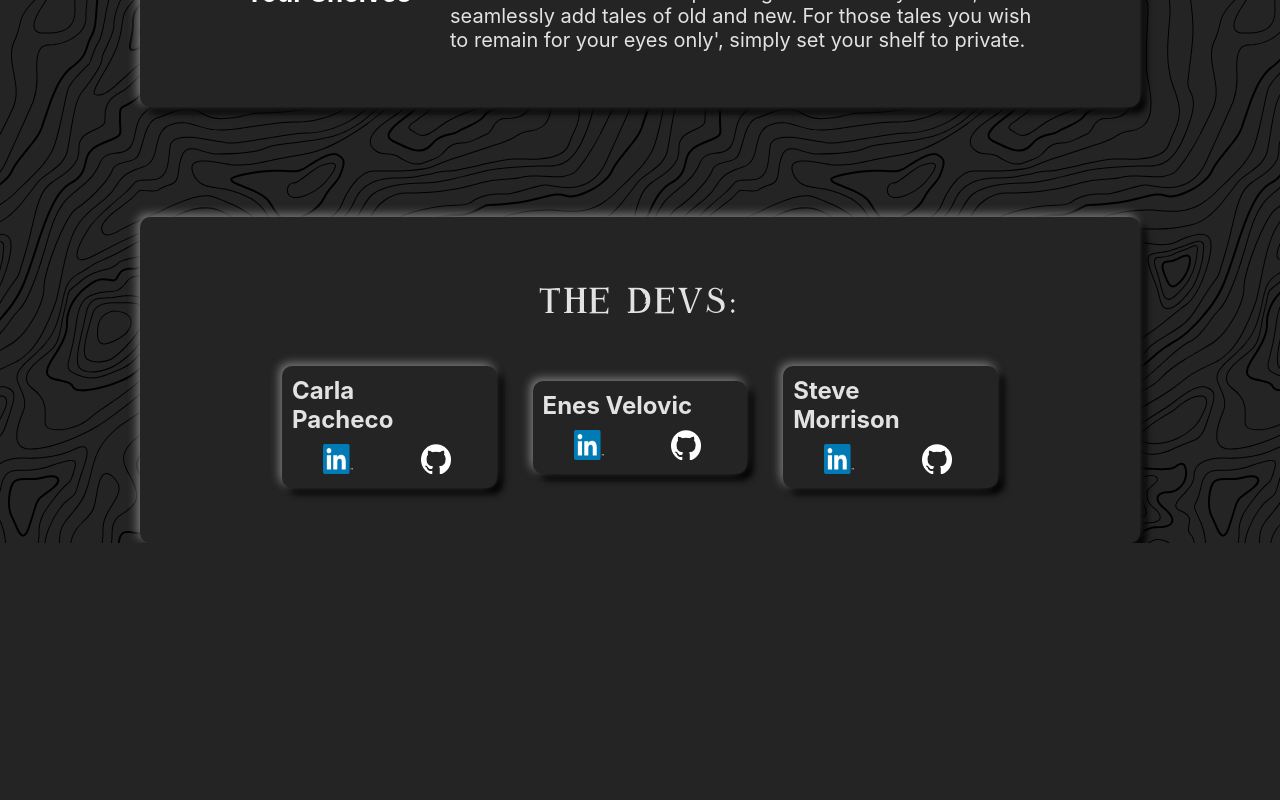
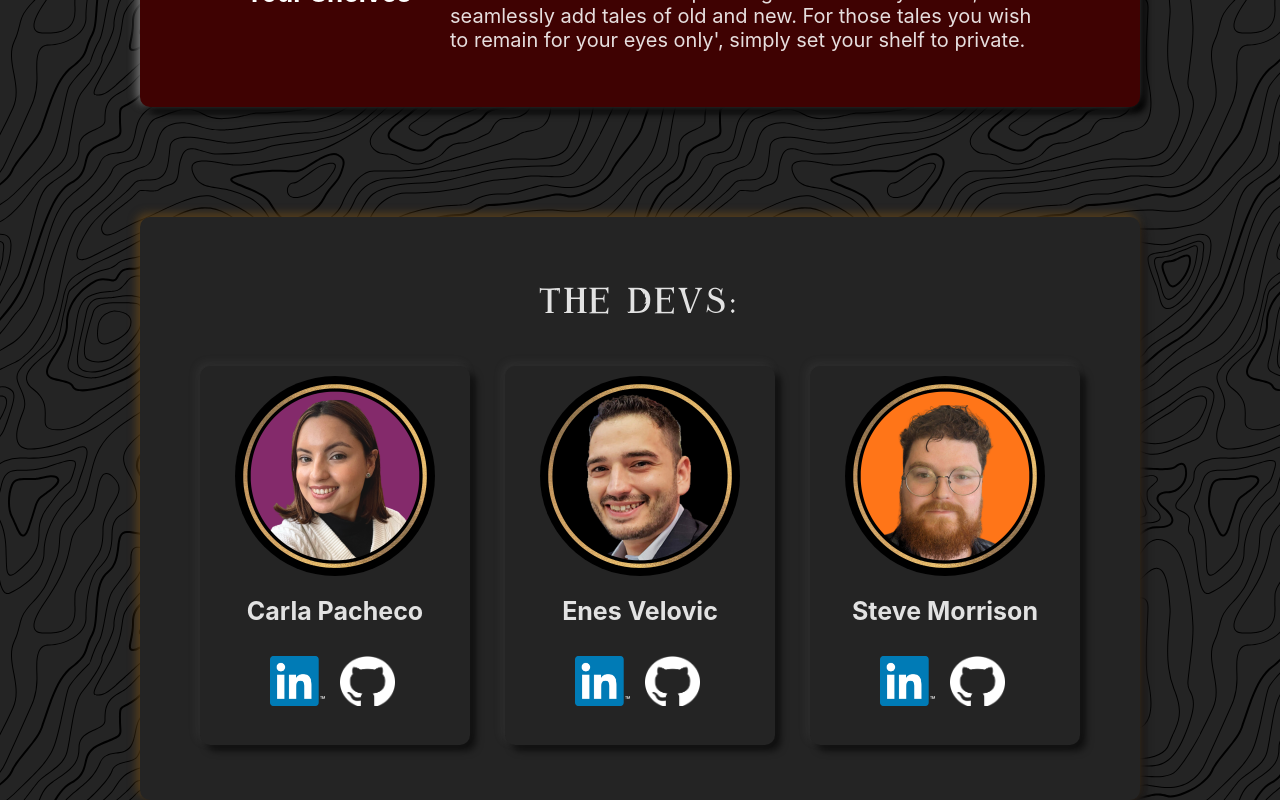
Before and after one commit to cmpacheco23/fantastic-books-front-end, a React (Vite) app: page / in a window 1280 px wide. Shown: the part 1774-2574 px from the top of the page. Before the commit the page ends 2317 px from the top, so only its background shows below. Built offline with nearby package versions, Linux system fonts and the light colour scheme; no server answers.

Commit message:
style dev section landing

```diff
--- a/src/pages/Landing/Landing.jsx
+++ b/src/pages/Landing/Landing.jsx
@@ -4,6 +4,9 @@
 import styles from './Landing.module.css'
 import LinkedInLogo from '/assets/LIlogo.png';
 import GithubLogo from '/assets/githubWhiteLogo.png';
+import carla from '/assets/carla.png'
+import steven from '/assets/steven.png'
+import enes from '/assets/enes.png'
 const Landing = ({ user }) => {
   const renderLink = (logoSrc, altText, linkUrl) => (
     <div className={styles.linkContainer}>
@@ -56,8 +59,8 @@ const Landing = ({ user }) => {
         <h3 className={styles.devTitle}>The Devs:</h3>
           <div className={styles.devCards}>
             <article className={styles.devCard}>
-              {/* <h2>Face</h2> */}
-              <h2>Carla Pacheco</h2>
+            <img src={carla} alt="Carla's Profile Photo" className={styles.devPhoto} />
+              <h2 className={styles.devName}>Carla Pacheco</h2>
               <div className={styles.linkContainer}>
                 {renderLink(LinkedInLogo, "LinkedIn Logo", 'https://www.linkedin.com/in/thecarlapacheco/')}
                 {renderLink(GithubLogo, "GitHub Logo", 'https://github.com/cmpacheco23')}
@@ -65,8 +68,8 @@ const Landing = ({ user }) => {
             </article>
 
             <article className={styles.devCard}>
-              {/* <h2>Face</h2> */}
-              <h2>Enes Velovic</h2>
+            <img src={enes} alt="Enes' Profile Photo" className={styles.devPhoto} />
+            <h2 className={styles.devName}>Enes Velovic</h2>
               <div className={styles.linkContainer}>
                 {renderLink(LinkedInLogo, "LinkedIn Logo", 'https://www.linkedin.com/in/enesvelovic/')}
                 {renderLink(GithubLogo, "GitHub Logo", 'https://github.com/NSnyc')}
@@ -74,8 +77,8 @@ const Landing = ({ user }) => {
             </article>
 
             <article className={styles.devCard}>
-              {/* <h2>Face</h2> */}
-              <h2>Steve Morrison</h2>
+            <img src={steven} alt="Steven's Profile Photo" className={styles.devPhoto} />
+              <h2 className={styles.devName}>Steve Morrison</h2>
               <div className={styles.linkContainer}>
                 {renderLink(LinkedInLogo, "LinkedIn Logo", 'https://www.linkedin.com/in/steven-ansman-morrison/')}
                 {renderLink(GithubLogo, "GitHub Logo", 'https://github.com/venmorr')}
--- a/src/pages/Landing/Landing.module.css
+++ b/src/pages/Landing/Landing.module.css
@@ -97,7 +97,7 @@
   display: flex;
   align-items: center;
   flex-direction: column;
-  background-color: #242424;
+  background-color: #3f0202;
   box-shadow: -3px -3px 10px #797979, 6px 6px 7px black;
   border-radius: 10px;
   margin: 10px;
@@ -144,7 +144,7 @@
   justify-content: space-around;
   align-items: center;
   background-color: #242424;
-  box-shadow: -3px -3px 10px #797979, 6px 6px 7px black;
+  box-shadow: -3px -3px 10px #654619d6, 6px 6px 7px rgb(27, 25, 25);
   border-radius: 10px;
   margin: 10px;
   margin-bottom: 100px;
@@ -157,8 +157,9 @@
   display: flex;
   flex-direction: row;
   align-items: center;
-  justify-content: space-between;
-  width: 80%;
+  justify-content: center;
+  gap: 35px;
+  width: 100%;
   margin: 5px;
   padding: 10px;
 }
@@ -167,10 +168,12 @@
   /* background-color: pink; */
   display: flex;
   flex-direction: column;
+  align-items: center;
+  justify-content: center;
   width: 30%;
   border-radius: 10px;
   padding: 10px;
-  box-shadow: -3px -3px 10px #797979, 6px 6px 7px black;
+  box-shadow: -3px -3px 10px #79797921, 6px 6px 7px rgba(0, 0, 0, 0.569);
 }
 
 .linkContainer {
@@ -213,3 +216,34 @@ h3{
   margin-bottom: 30px;
 }
 /* font-family: 'Roboto', sans-serif; */
+
+.linkContainer {
+  display: flex;
+  align-items: center;
+  justify-content: center;
+  gap: 10px;
+}
+
+.linkLogo {
+  width: 55px;
+  height: 50px;
+  margin-right: 5px;
+  margin-bottom: 25px;
+}
+.devPhoto{
+  width: 200px;
+  height: 200px;
+  background-size: cover;
+  background-position: center center;
+  border-radius: 50%;
+  transition: transform 0.3s;
+}
+
+.devPhoto:hover {
+transform: rotate(360deg);
+}
+.devName{
+  font-size: 25px;
+  text-align: center;
+  margin: 20px;
+}
```
